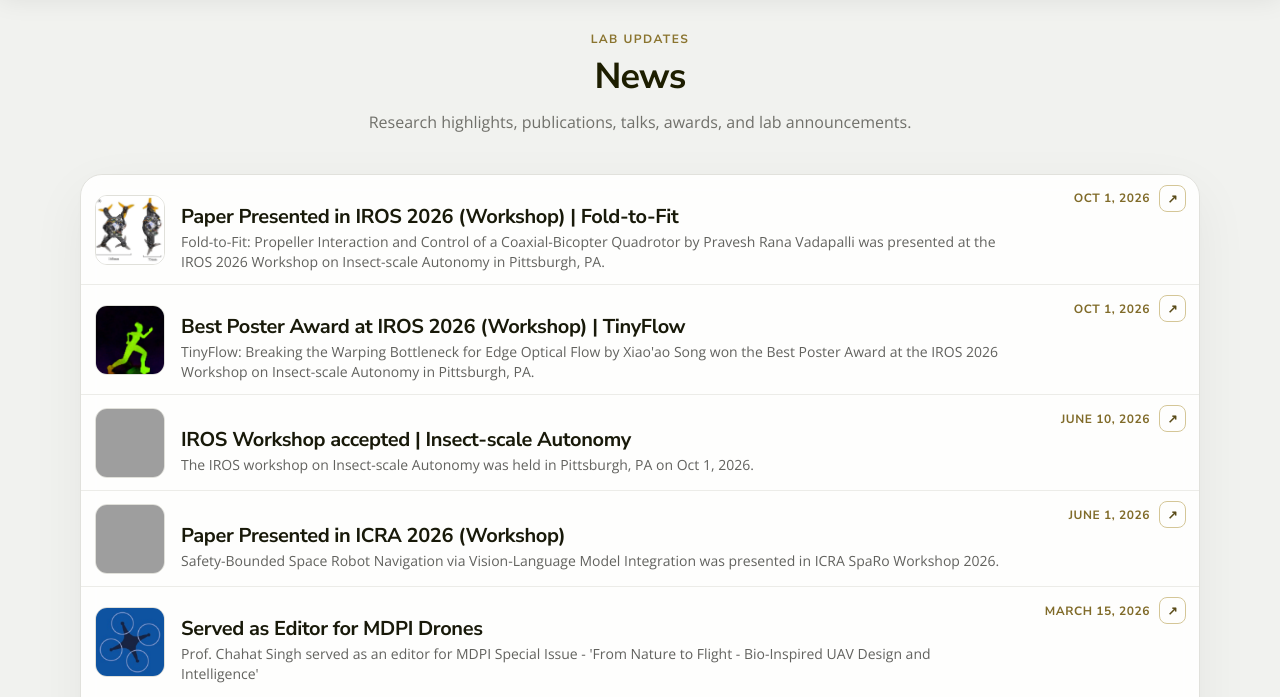
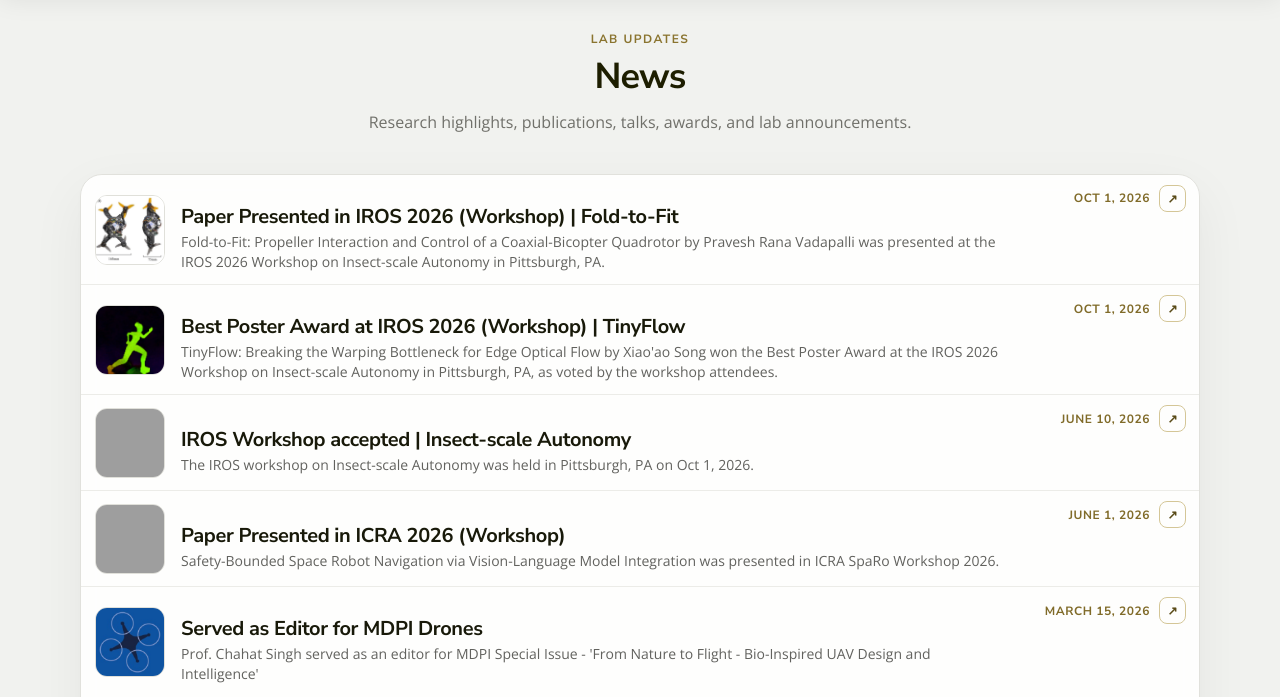
Before and after one commit to praisecu/praisecu.github.io, an Eleventy site: page src/news.md in a window 1280 px wide. Shown: the part 83-780 px from the top of the page. Built offline with nearby package versions, Linux system fonts and the light colour scheme; Eleventy itself is replaced by a stand-in of ours; files that its build step writes are made by us from their sources; grey boxes are pictures that could not be loaded.

Commit message:
Note that the TinyFlow poster award was an attendee vote

```diff
--- a/src/news.md
+++ b/src/news.md
@@ -24,7 +24,7 @@ news:
     image_alt: TinyFlow optical flow of a running figure
     url: /research/TinyFlow-workshop.html
     external: false
-    description: "TinyFlow: Breaking the Warping Bottleneck for Edge Optical Flow by Xiao'ao Song won the Best Poster Award at the IROS 2026 Workshop on Insect-scale Autonomy in Pittsburgh, PA."
+    description: "TinyFlow: Breaking the Warping Bottleneck for Edge Optical Flow by Xiao'ao Song won the Best Poster Award at the IROS 2026 Workshop on Insect-scale Autonomy in Pittsburgh, PA, as voted by the workshop attendees."
 
   - title: IROS Workshop accepted | Insect-scale Autonomy
     date: June 10, 2026
```
